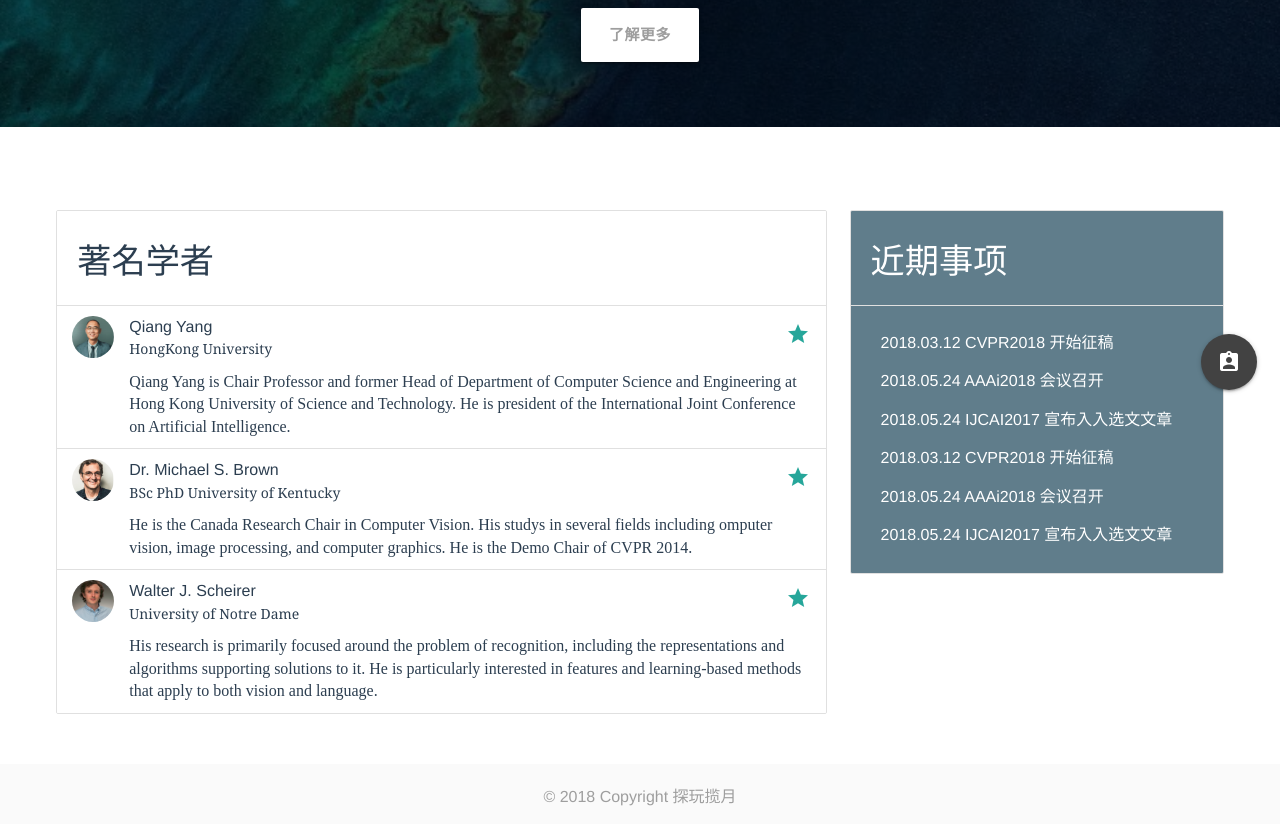
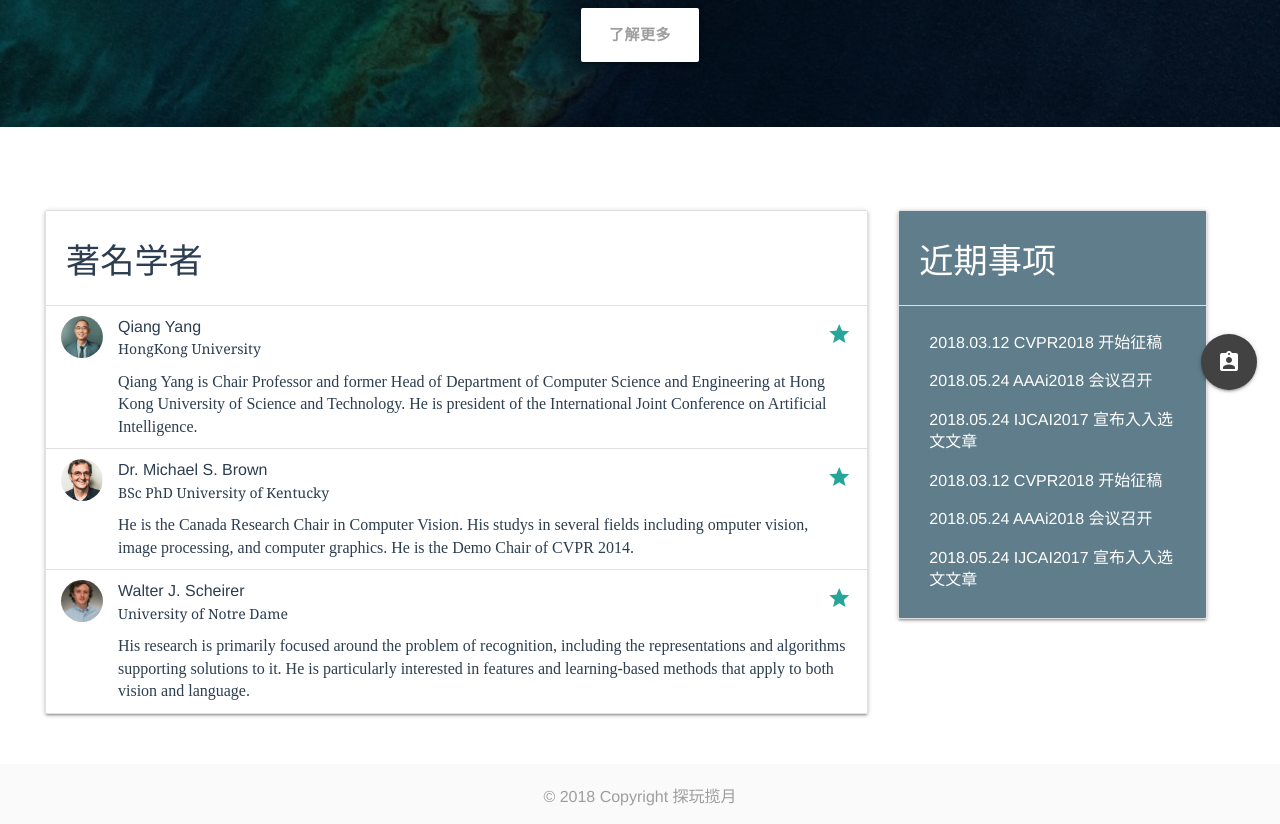
Before and after one commit to 01coding/ConferenceCenter, a Vue app: page / in a window 1280 px wide. Shown: the part 387-1211 px from the top of the page. Built offline with nearby package versions, Linux system fonts and the light colour scheme.

Commit message:
adjust the layout of main page

```diff
--- a/src/components/Index.vue
+++ b/src/components/Index.vue
@@ -19,10 +19,10 @@
     </div>
 
     <div class="white section" style="padding-top: 5rem; padding-bottom: 1rem;">
-      <div style="padding-left: 3rem; padding-right: 3rem;">
+      <div style="padding-left: 3rem; padding-right: 0rem;">
         <div class="row">
-          <div class="col s8" style="height:100%;">
-            <ul class="collection with-header hoverable" style="height:100%;">
+          <div class="col s8 card-panel" style="height:100%;padding:0px 0px;">
+            <ul class="collection with-header hoverable" style="height:100%;width:100%;margin:0px 0px;">
               <li class="collection-header"><h4>著名学者</h4></li>
               <li class="collection-item avatar">
                 <img src="../../static/Image/C1.png" alt="" class="circle"></img>
@@ -52,8 +52,8 @@
               </li>
             </ul>
           </div>
-          <div class="col s4" style="height:100%;">
-            <ul class="collection with-header hoverable" style="height:100%;">
+          <div class="col s3 card-panel" style="height:100%;padding:0px 0px;margin-left:2rem;">
+            <ul class="collection with-header hoverable" style="height:100%;margin:0px 0px;">
               <li class="collection-header blue-grey white-text"><h4>近期事项</h4></li>
               <li class="collection-item blue-grey white-text">
                 <p>2018.03.12 CVPR2018 开始征稿</p>
```
